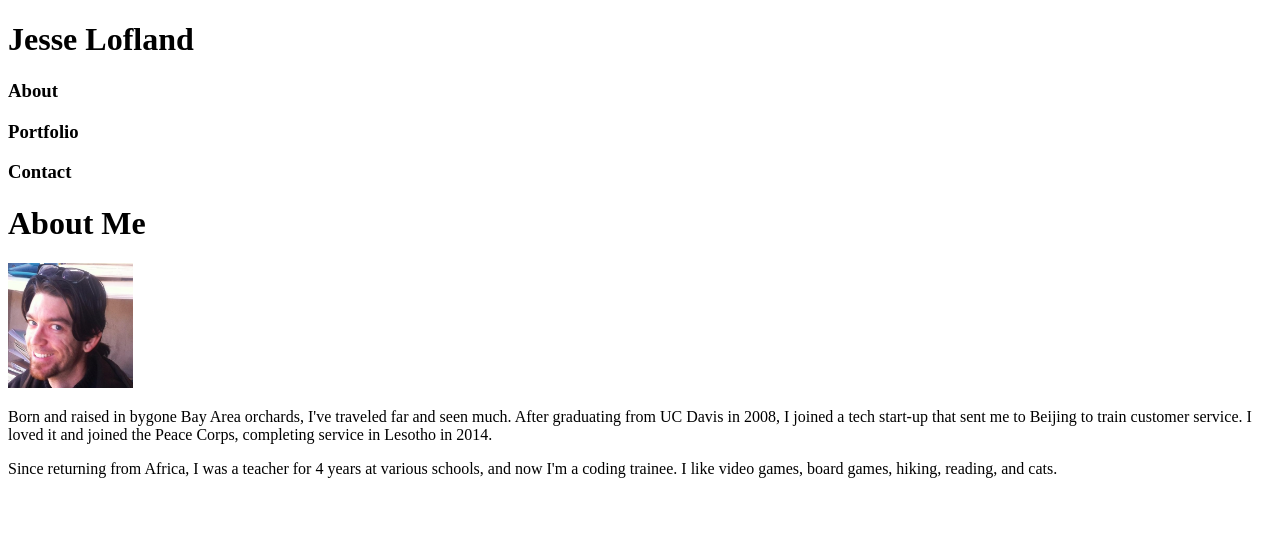
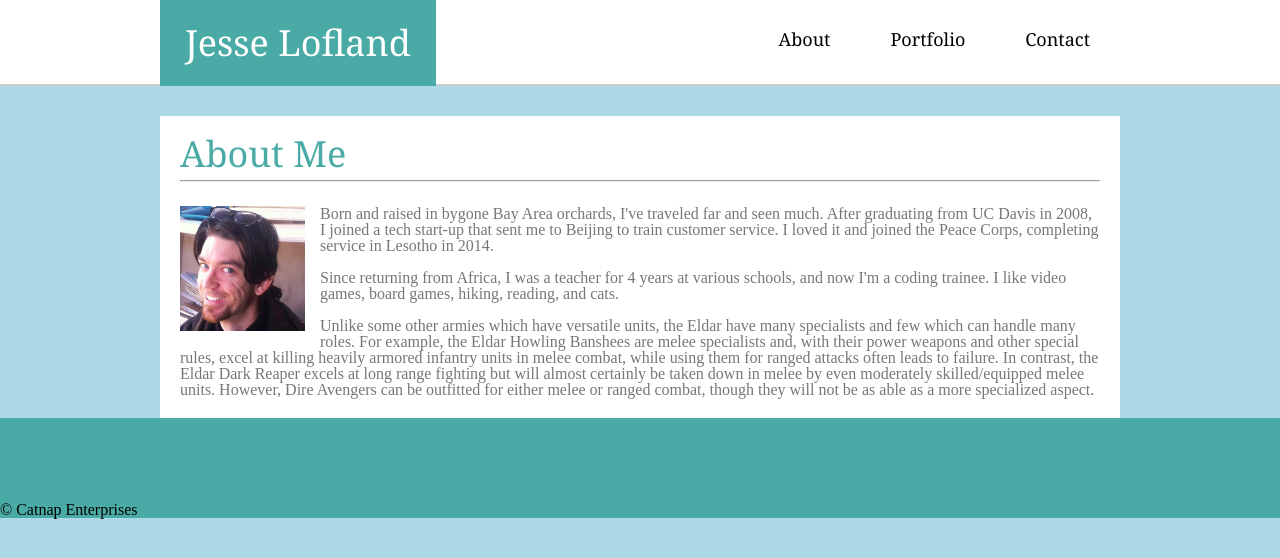
Before and after one commit to Laethaka/Basic-Portfolio, a plain HTML site: page index.html in a window 1280 px wide. Drawn offline with Linux system fonts and the light colour scheme.

Commit message:
almost done with index

```diff
--- a/assets/css/style.css
+++ b/assets/css/style.css
@@ -0,0 +1,76 @@
+* {
+    box-sizing: border-box;
+}
+
+body {
+    background: lightblue;
+}
+
+header {
+    height: 86px;
+    width: 100%;
+    border-bottom: 2px solid #cccccc;
+    background: white;
+}
+
+.navbar {
+    width: 960px;
+    margin: 0 auto;
+    height: 86px;
+    margin-bottom: 30px;
+}
+
+.navbar h1 {
+    float: left;
+    color: white;
+    background: #4aaaa5;
+    font-family: 'Georgia', Times, Times New Roman, serif;
+    font-size: 36px;
+    padding: 25px;
+}
+
+.navbar h3 {
+    float: right;
+    margin: 30px;
+    font-family: 'Georgia', Times, Times New Roman, serif;
+    font-size: 18px;
+}
+
+.content {
+    width: 960px;
+    margin: 30px auto 0 auto;
+    background: white;
+    padding: 20px;
+}
+
+.content h1 {
+    color: #4aaaa5;
+    /* background: ; */
+    font-family: 'Georgia', Times, Times New Roman, serif;
+    font-size: 36px;
+}
+
+.content img {
+    float: left;
+    margin-right: 15px;
+    margin-bottom: 5px;
+}
+
+.content p {
+    color: #777777;
+    font-size: 16px;
+}
+
+.footer {
+    position: relative;
+    height: 100px;
+    width: 100%;
+    background: #4aaaa5;
+    bottom: 0;
+}
+
+.footerText {
+    position: absolute;
+    bottom: 0;
+    margin: auto 0;
+}
--- a/index.html
+++ b/index.html
@@ -3,26 +3,39 @@
 
 <head>
     <title>Jesse Lofland's Portfolio</title>
+    <link rel="stylesheet" type="text/css" href="assets/css/reset.css">
+    <link rel="stylesheet" type="text/css" href="assets/css/style.css">
 </head>
 
 <body>
-    <h1>Jesse Lofland</h1>
+    <header>
+        <div class="navbar">
+            <h1>Jesse Lofland</h1>
 
-    <h3>About</h3>
-    <h3>Portfolio</h3>
-    <h3>Contact</h3>
+            <h3 class="contactButton">Contact</h3>
+            <h3 class="portButton">Portfolio</h3>
+            <h3 class="aboutButton">About</h3>
+        </div>
+    </header>
 
-    <h1>About Me</h1>
-    <!--dividing line-->
+    <div class="content">
+            <h1>About Me</h1>
+            <hr><br>
+            <p>
+            <img src=".\assets\images\10401435_10102677661302113_1316861231929923520_n.jpg" height='125' width= '125'/>
 
-    <img src=".\assets\images\10401435_10102677661302113_1316861231929923520_n.jpg"
-        height='125'
-        width= '125'/>
+            Born and raised in bygone Bay Area orchards, I've traveled far and seen much. After graduating from UC Davis in 2008, I joined a tech start-up that sent me to Beijing to train customer service. I loved it and joined the Peace Corps, completing service in Lesotho in 2014.</p>
 
-    <p>Born and raised in bygone Bay Area orchards, I've traveled far and seen much. After graduating from UC Davis in 2008, I joined a tech start-up that sent me to Beijing to train customer service. I loved it and joined the Peace Corps, completing service in Lesotho in 2014.</p>
+            <br><p>Since returning from Africa, I was a teacher for 4 years at various schools, and now I'm a coding trainee. I like video games, board games, hiking, reading, and cats.</p>
+            <br><p>Unlike some other armies which have versatile units, the Eldar have many specialists and few which can handle many roles. For example, the Eldar Howling Banshees are melee specialists and, with their power weapons and other special rules, excel at killing heavily armored infantry units in melee combat, while using them for ranged attacks often leads to failure. In contrast, the Eldar Dark Reaper excels at long range fighting but will almost certainly be taken down in melee by even moderately skilled/equipped melee units. However, Dire Avengers can be outfitted for either melee or ranged combat, though they will not be as able as a more specialized aspect.</p>
+        </div>
+    </div>
 
-    <p>Since returning from Africa, I was a teacher for 4 years at various schools, and now I'm a coding trainee. I like video games, board games, hiking, reading, and cats.</p>
-
+    <div class="footer">
+        <div class="footerText">
+            &copy; Catnap Enterprises
+        </div>
+    </div>
 </body>
 
 
```
